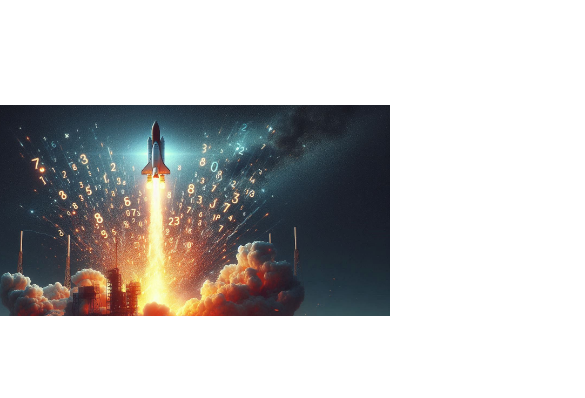
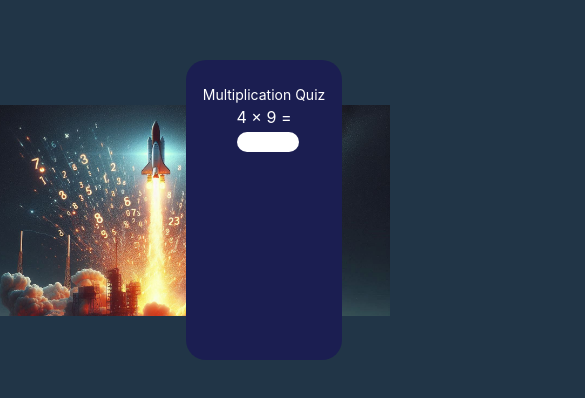
Before and after one commit to MartaTavera/TimesTables, a React (Vite) app in the folder TimesTables/: page / in a window 390 px wide. Shown: the part 212-610 px from the top of the page, 585 px wide, since content can reach past the window. Built offline with nearby package versions, Linux system fonts and the light colour scheme.

Commit message:
on the process of fixing media queries, works down to 480px

```diff
--- a/TimesTables/src/App.css
+++ b/TimesTables/src/App.css
@@ -1,27 +1,26 @@
+/* Base styles optimized for landscape */
 #root {
-  max-width: 1200px;
-  min-width: 30%;
-  height: 300px;
-  /*margin: 10rem 80rem 15rem 50rem;*/
-  margin: auto auto auto 50rem;
-  padding: 1rem;
+  max-width: 40%;
+  width: 70%;
+  min-height: 250px;
+  height: auto;
+  margin: 2rem 2rem 2rem auto; /* Right-aligned */
+  padding: 1.5rem;
   text-align: center;
   background-color: rgb(27, 30, 81);
   border-radius: 50px;
+  box-sizing: border-box;
+  position: relative;
+  right: 3rem;
+  color: white;
 }
 
-
-.header {
-  min-height: 10vh;
-  min-width: 40vh;
-  padding: 2rem;
-  background-color: #c2d573;
+/* Landscape-optimized layout */
+.title {
+  font-size: clamp(14px, 3vw, 40px);
+  margin: 0.5rem 0;
 }
 
-form {
-  display: flex;
-  align-items: center;
-}
 .question-container {
   display: flex;
   justify-content: center;
@@ -30,36 +29,42 @@ form {
   position: relative; /* For positioning the feedback */
 }
 
-.question-box{
-  display: flex;
-  align-items: center;
-  justify-content: center;
-  gap: 1rem;
-  max-width: 100%;
-  height: 40px;
-  background-color: rgb(27, 30, 81);
-  margin: 5rem auto;
-  padding: 5px;
-  border-radius: 8px;
-  color: white;
-  font-size: 2rem;
-  font-weight: bolder;
-  position: relative;
+.question-box {
+  font-size: clamp(1rem, 3vw, 40px);
+  margin: 1.5rem auto;
+  height: 35px;
+}
+
+.score {
+  margin: 0.5rem auto 1rem 0;
+  /*font-size: 1.5rem;*/
+  font-size: clamp(10px, vw, 24px);
 }
 .user-answer{
   padding: 4px;
-  border:  white;
-  background-color:white;
+  background-color:white ;
   border-radius: 40px;
   margin-left: 0.5rem;
-  font-size: large;
+  font-size: clamp(1rem, 3vw,35px);
   font-weight: bold;
   color: blue;
-  width: 60px;
+  width: 90px;
   border: none;
   text-align: center;
 }
+.end-quiz-text{
+  text-align: center;
+  margin: 0.5rem auto;
+  /*font-size: 45px;*/
+  font-size: clamp(1.2rem, 3vw, 45px);
+  color: white;
+}
 
+.final-score{
+  text-align: center;
+  font-size: clamp(1.2rem, 3vw, 1.8rem);
+  /*font-size: 30px;*/
+}
 input.user-answer[type=number]:focus {
   border: none;
 }
@@ -72,40 +77,89 @@ input.user-answer[type=number]:focus {
   -webkit-appearance: none;
   margin: 0;
 }
+
 .answer-feedback{
-  right: -8rem; /* Adjust  */
-  top: 80%;
-  transform: translateY(-10%);
-  font-size: 30px;
-  margin: ;
+  right: -2rem;
+  transform: translateY(-85%);
+  font-size: clamp(18px, 3vw, 50px);
+  margin-bottom: 90%;
+  margin-right: -150%;
 }
 
 .correct {
-  color: rgb(43, 220, 43);
+ color: rgb(43, 220, 43);
 }
 .incorrect {
-  color: red;
+   color: red;
+}
+.correct-answer{
+  font-size: clamp(10px, 2vw, 25px);
+}
+/* Media queries for different screen sizes in landscape */
+@media (max-width: 1324px) {
+  #root {
+    width: 75%;
+    right: 2rem;
+  }
 }
 
-.score {
-  color: white;
-  font-size: 1.5rem;
-  margin: -4rem auto 0rem auto;
-  text-align: center;
+@media (max-width: 768px) {
+  #root {
+    width: 80%;
+    right: 1rem;
+    border-radius: 30px;
+  }
+  .question-box{
+    row-gap: 30px;
+  }
+ .user-answer{
+  width:60px;
+  padding:1px;
+ }
+  .answer-feedback   {
+    right: -2rem;
+  }
+  .score{
+    font-size: 1rem;
+  }
 }
-.title{
-  text-align: center;
-  margin: 2rem auto;
-  font-size: 40px;
-  color: white;
+
+@media (max-width: 480px) {
+  #root {
+    width: 100%;
+    padding: 1rem;
+    border-radius: 20px;
+    min-height: 300px;
+  }
+  .question-container{
+    width:90%;
+  }
+  .question-box {
+    margin: 1rem auto;
+  }
+  .answer-feedback {
+    position: static;
+    margin-top: 0.5rem;
+  }
 }
-.end-quiz-text{
-  text-align: center;
-  margin: 2rem auto;
-  font-size: 45px;
-  color: white;
+
+/* For very small screens */
+@media (max-height: 400px) {
+  #root {
+    padding: 0.75rem;
+  }
+  .question-container{
+    margin: -1rem auto 0rem;
+    height: 10px;
+  }
+  .question-box {
+    margin: 0.75rem auto auto auto;
+
+  }
+  .user-answer{
+    width: 60%;
+  }
+  .score{
+    margin: 4rem auto 0.5rem 0;
+  }
 }
-.final-score{
-  text-align: center;
-  font-size: 30px;
-}
--- a/TimesTables/src/App.tsx
+++ b/TimesTables/src/App.tsx
@@ -24,7 +24,7 @@ function App() {
   const inputRef = useRef<HTMLInputElement>(null);
 
 useEffect(()=>{
-  const generateQuestions = (count = 5)=>{
+  const generateQuestions = (count = 3)=>{
     const newQuestions =[];
     const correctAnswers =[];
     for (let i = 0; i < count; i++) {
@@ -88,12 +88,18 @@ return (
           {feedback && (
             <div className="answer-feedback">
               <span className={result === "correct" ? 'correct' : 'incorrect'}>
-                {result === "correct" ? '✓' : '✗'}
+                {result === "correct" ? '✓' : (
+                  <>
+                    <span>✗</span>
+                     <span className='correct-answer'>Answer is: {correctAnswers[currentQuestionIndex-1]}</span>
+                  </>
+                )}
               </span>
             </div>
           )}
         </div>
-      </div><div>
+      </div>
+          <div>
             {currentQuestionIndex != 0 && (
               <p className="score">
                 Score = {score}/{currentQuestionIndex}
--- a/TimesTables/src/index.css
+++ b/TimesTables/src/index.css
@@ -15,9 +15,10 @@
 
 body {
   background-image: url('./assets/Rocket2.png');
-  background-size: contain !important;
+  background-size: contain;
   background-position: center;
   background-repeat: no-repeat;
+  background-color: #213547;
 }
 
 
@@ -77,3 +78,12 @@ button:focus-visible {
     background-color: #f9f9f9;
   }
 }
+@media (max-height: 400px) {
+  body {
+    background-image: url('./assets/Rocket2.png');
+    background-size: cover;
+    background-position: center;
+    background-repeat: no-repeat;
+    background-color: #213547;
+  }
+}
```
Lines whose indentation alone changed are shown as unchanged.
